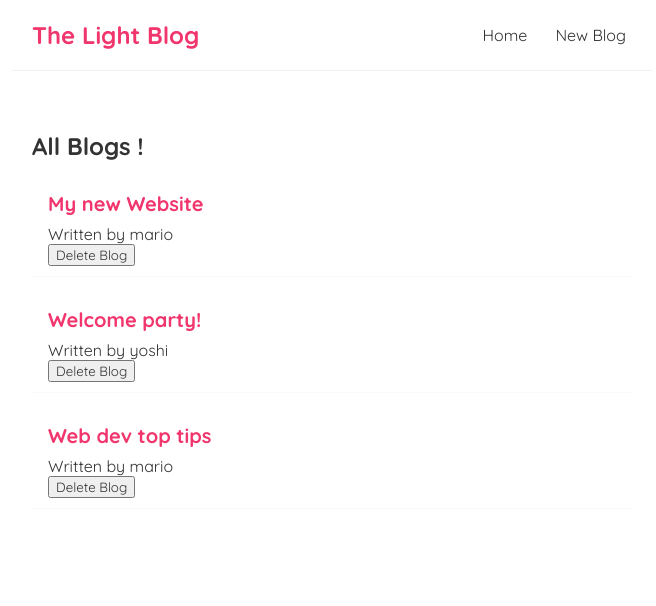
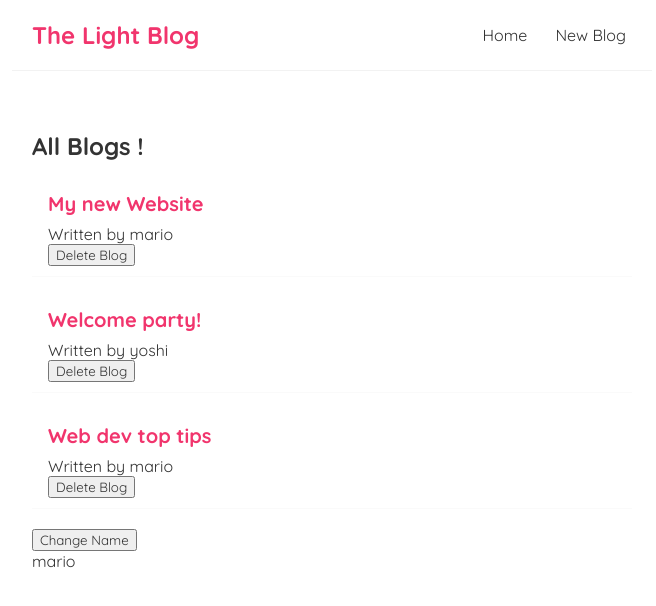
Before and after one commit to LeonNjoroge/light-blog, a React (Create React App) app: page / in a window 1280 px wide. Shown: the top 606 px of the page, without its empty margins (308-964 px from the left). Built offline with nearby package versions, Linux system fonts and the light colour scheme.

Commit message:
useEffect Dependancies

```diff
--- a/src/Home.js
+++ b/src/Home.js
@@ -1,4 +1,4 @@
-import {useState} from 'react';
+import {useState, useEffect} from 'react';
 import BlogList from './Bloglist';
 
 const Home = () =>{
@@ -8,15 +8,25 @@
         {title: 'Web dev top tips', body:'lorem ipsum...', author: 'mario', id: 3 }
     ]);
 
+    const [name, setName] = useState('mario');
+
     const handleDelete = (id) => {
         const newBlogs = blogs.filter(blog => blog.id !== id);
         setBlogs(newBlogs);
     }
 
+    useEffect(()=>{
+        console.log('use effect Run');
+        //console.log(blogs);
+        console.log(name);
+    }, [name]);
+
       return(
           <div className = "home">
               <BlogList blogs={blogs} title="All Blogs !" handleDelete={handleDelete}/>
               {/*<BlogList blogs={blogs.filter((blog)=> blog.author==='mario')} title="Mario's Blogs !"/>*/}
+                <button onClick = {()=>setName("Steve")}>Change Name</button>
+                <p>{name}</p>
           </div>
       );
   }
```
